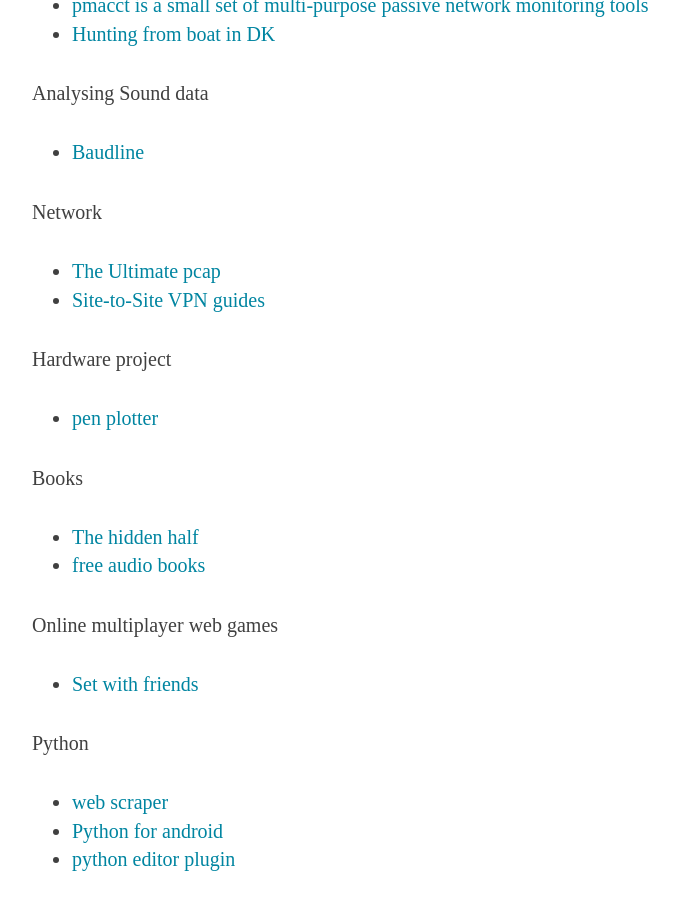
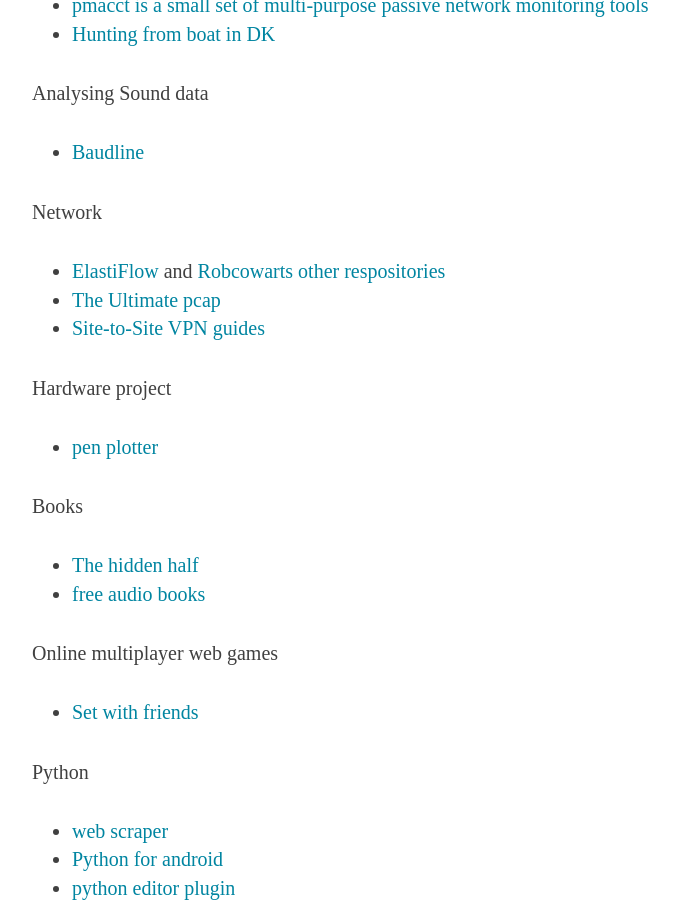
Before and after one commit to clysel/christian.lysel.net, a Jekyll site: the page built from _posts/2017-01-11-cool-projects.markdown, in a window 1280 px wide and 900 px high, scrolled down 904 px. Shown: the whole window, without its empty margins (233-912 px from the left). Built offline with Jekyll 4.4.1, drawn with Linux system fonts in a browser that asks for light colours.

Commit message:
Update 2017-01-11-cool-projects.markdown

```diff
--- a/_posts/2017-01-11-cool-projects.markdown
+++ b/_posts/2017-01-11-cool-projects.markdown
@@ -25,6 +25,7 @@
   * [Baudline](https://www.baudline.com/what_is_baudline.html)
 
 Network
+  * [ElastiFlow](https://github.com/robcowart/elastiflow) and [Robcowarts other respositories](https://github.com/robcowart)
   * [The Ultimate pcap](https://weberblog.net/the-ultimate-pcap/)
   * [Site-to-Site VPN guides](https://weberblog.net/site-to-site-vpn-tutorials/)
 
```
